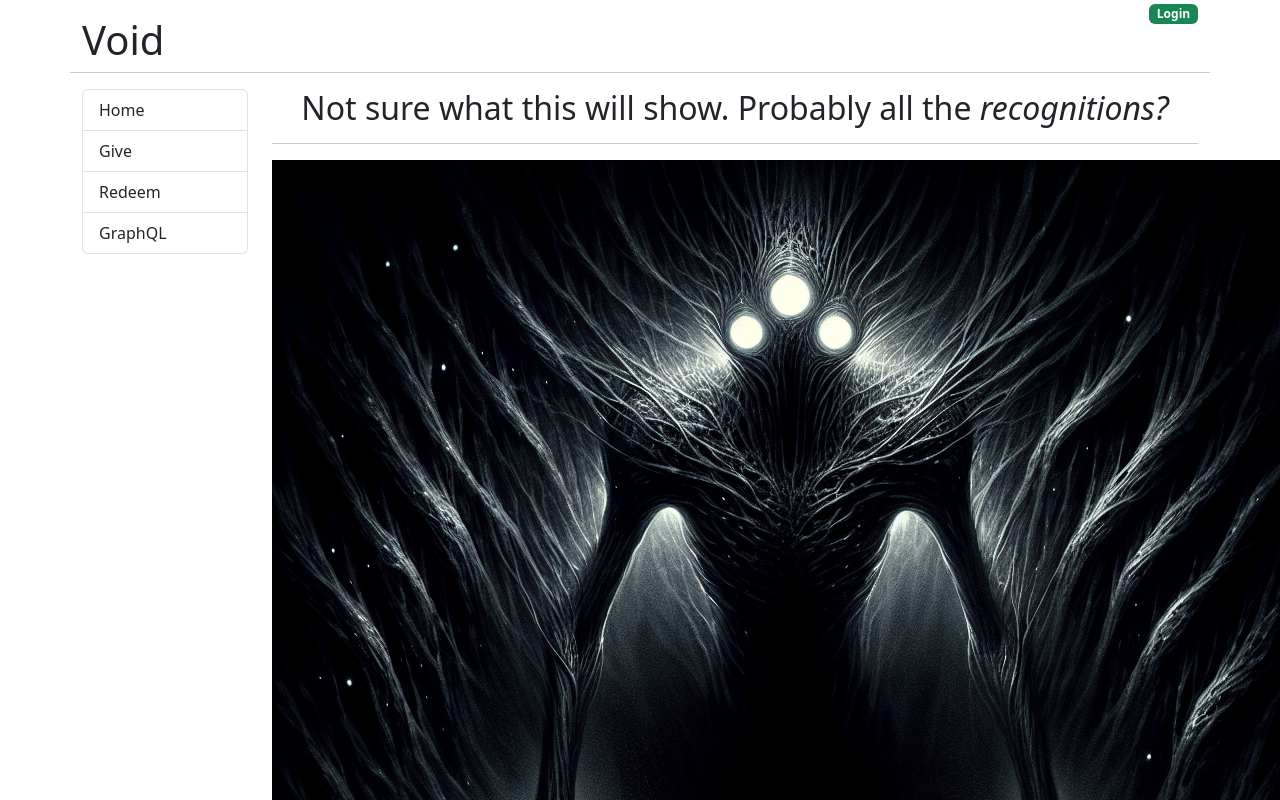
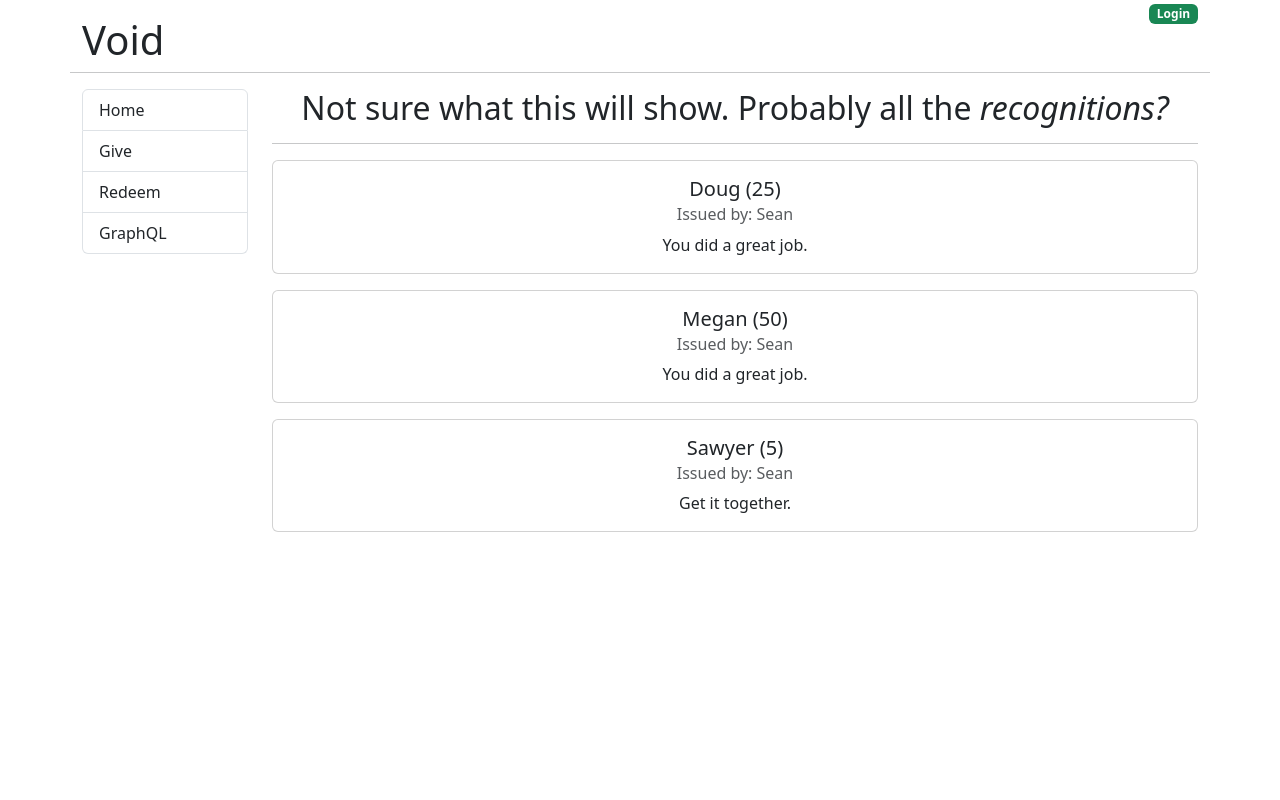
Before and after one commit to SeanMacKenzie/void-points, a React (Create React App) app: page / in a window 1280 px wide. Shown: the top 800 px of the page. Built offline with nearby package versions, Linux system fonts and the light colour scheme.

Commit message:
reformat and display recognitions in cards

```diff
--- a/src/components/Home.tsx
+++ b/src/components/Home.tsx
@@ -1,12 +1,50 @@
+import { useEffect, useState } from 'react';
+import { Recognition } from '../types/Recognition';
 import Void from './../images/VoidMonster.png';
+import RecognitionView from './Recognition/RecognitionView';
 
 function Home() {
+  const [recognitions, setRecognitions] = useState<Recognition[]>([]);
+
+  useEffect(() => {
+    let recognitionList = [
+      {
+        id: 1,
+        amount: 25,
+        recipient: 'Doug',
+        issuer: 'Sean',
+        message: 'You did a great job.'
+      },
+      {
+        id: 2,
+        amount: 50,
+        recipient: 'Megan',
+        issuer: 'Sean',
+        message: 'You did a great job.'
+      },
+      {
+        id: 3,
+        amount: 5,
+        recipient: 'Sawyer',
+        issuer: 'Sean',
+        message: 'Get it together.'
+      }
+
+    ];
+    setRecognitions(recognitionList);
+  }, []);
+
   return (
     <>
       <div className="text-center">
         <h2>Not sure what this will show. Probably all the <i>recognitions?</i></h2>
         <hr />
-                <img src={Void} alt="void monster"></img>
+        {/* <img src={Void} alt="void monster"></img> */}
+        <div>
+          {recognitions.map(recognition => (
+            <RecognitionView key={recognition.id} recognition={recognition} />
+          ))}
+        </div>
       </div>
     </>
   )
--- /dev/null
+++ b/src/components/Recognition/RecognitionView.tsx
@@ -0,0 +1,20 @@
+import React from 'react';
+import { Recognition } from '../../types/Recognition';
+
+interface RecognitionViewProps {
+    recognition: Recognition;
+}
+
+const RecognitionView: React.FC<RecognitionViewProps> = ({ recognition }) => {
+  return (
+    <div className="card my-3">
+      <div className="card-body">
+        <h5 className="card-title">{recognition.recipient} ({recognition.amount})</h5>
+        <h6 className="card-subtitle mb-2 text-muted">Issued by: {recognition.issuer}</h6>
+        <p className="card-text">{recognition.message}</p>
+      </div>
+    </div>
+  );
+};
+
+export default RecognitionView;
--- a/src/index.tsx
+++ b/src/index.tsx
@@ -15,7 +15,7 @@ const router = createBrowserRouter([
     element: <App />,
     errorElement: <ErrorPage />,
     children: [
-      {index: true, element: <Home />},
+      { index: true, element: <Home /> },
       {
         path: "/give",
         element: <Give />
--- /dev/null
+++ b/src/types/Recognition.ts
@@ -0,0 +1,7 @@
+export interface Recognition {
+  id: number;
+  amount: number;
+  recipient: string;
+  issuer: string;
+  message: string;
+}
```
Also changed, not shown: src/components/Give.tsx (indentation only), src/components/GraphQL.tsx (indentation only), src/components/Login.tsx (indentation only), src/components/Redeem.tsx (indentation only). Lines whose indentation alone changed are shown as unchanged.
